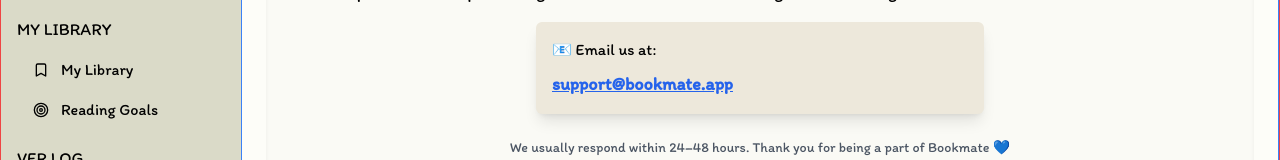
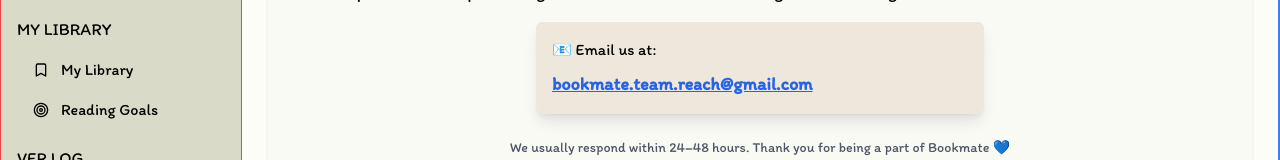
Before and after one commit to hex3961/BOOKMATE, a React (Vite) app: page /support in a window 1280 px wide. Shown: the part 184-344 px from the top of the page. Built offline with nearby package versions, Linux system fonts and the light colour scheme.

Commit message:
Refactor Support component for improved readability

```diff
--- a/src/pages/Support.jsx
+++ b/src/pages/Support.jsx
@@ -29,7 +29,7 @@
             href="mailto:bookmate.team.reach@gmail.com"
             className="block text-blue-600 underline mt-2 break-all text-lg font-semibold"
           >
-            support@bookmate.app
+            bookmate.team.reach@gmail.com
           </a>
         </motion.div>
 
```
